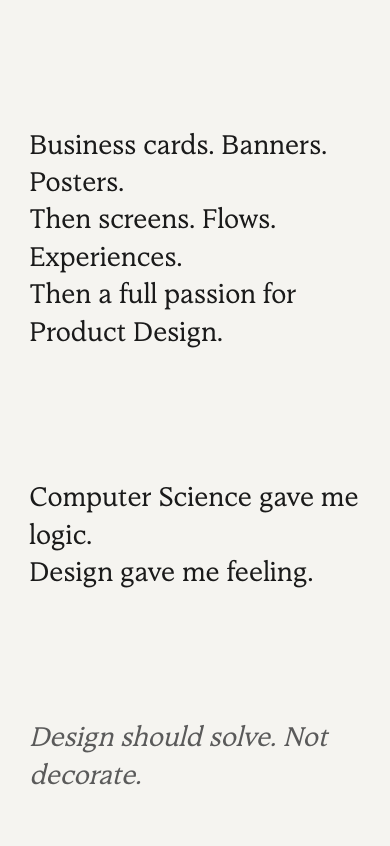
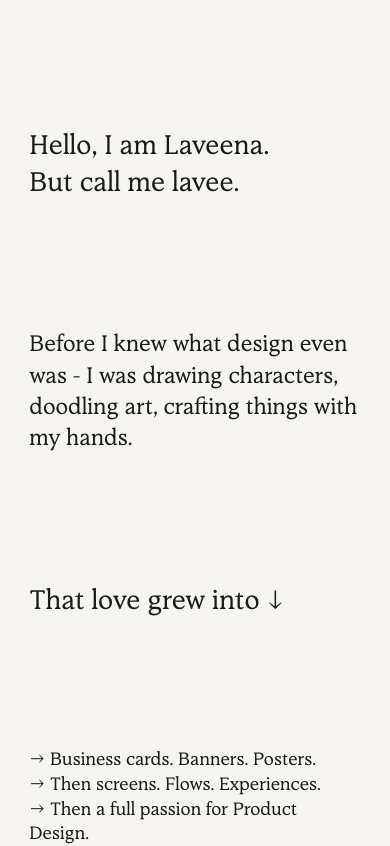
Before and after one commit to laveenahub/Designer, a React (Vite) app: page / in a window 390 px wide. Shown: the part 1120-1966 px from the top of the page. Built offline with nearby package versions, Linux system fonts and the light colour scheme; a web font is replaced by a local one.

Commit message:
Update About Section manifesto content

```diff
--- a/src/App.jsx
+++ b/src/App.jsx
@@ -100,9 +100,22 @@ function App() {
             </p>
 
             <p className="manifesto-line reveal">
-              Business cards. Banners. Posters.<br/>
-              Then screens. Flows. Experiences.<br/>
-              <span className="font-serif italic text-secondary">Then a full passion for Product Design.</span>
+              Hello, I am Laveena.<br/>
+              But call me lavee.
+            </p>
+
+            <p className="manifesto-line reveal" style={{ fontSize: 'clamp(1.5rem, 3.5vw, 2.8rem)' }}>
+              Before I knew what design even was - I was drawing characters, doodling art, crafting things with my hands.
+            </p>
+
+            <p className="manifesto-line reveal">
+              That love grew into ↓
+            </p>
+
+            <p className="manifesto-line reveal" style={{ fontSize: 'clamp(1.2rem, 3vw, 2.2rem)' }}>
+              &rarr; Business cards. Banners. Posters.<br/>
+              &rarr; Then screens. Flows. Experiences.<br/>
+              <span className="font-serif italic text-secondary">&rarr; Then a full passion for Product Design.</span>
             </p>
 
             <p className="manifesto-line reveal">
@@ -110,8 +123,13 @@ function App() {
               Design gave me feeling.
             </p>
 
-            <p className="manifesto-line reveal" style={{ fontStyle: 'italic', color: 'var(--text-secondary)' }}>
-              Design should solve. Not decorate.
+            <p className="manifesto-line reveal">
+              Together - I build things that solve AND feel right.
+            </p>
+
+            <p className="manifesto-line reveal">
+              Because I believe one thing deeply -<br/>
+              <span style={{ fontStyle: 'italic', color: 'var(--text-secondary)' }}>Design should solve. Not decorate.</span>
             </p>
           </div>
         </section>
```
